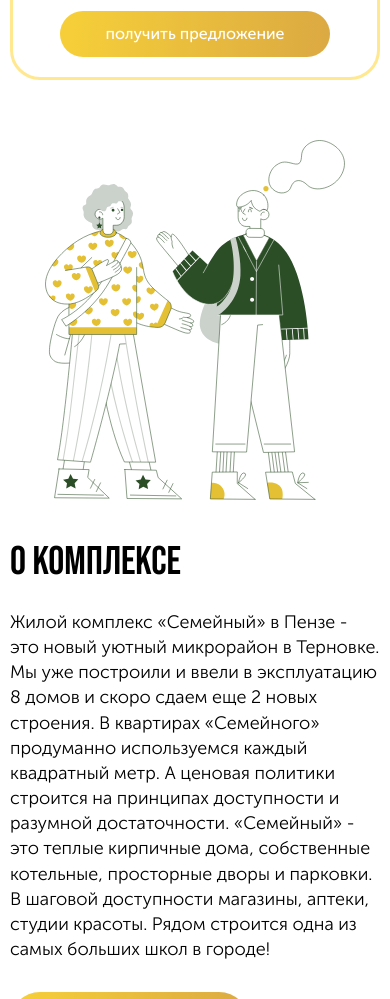
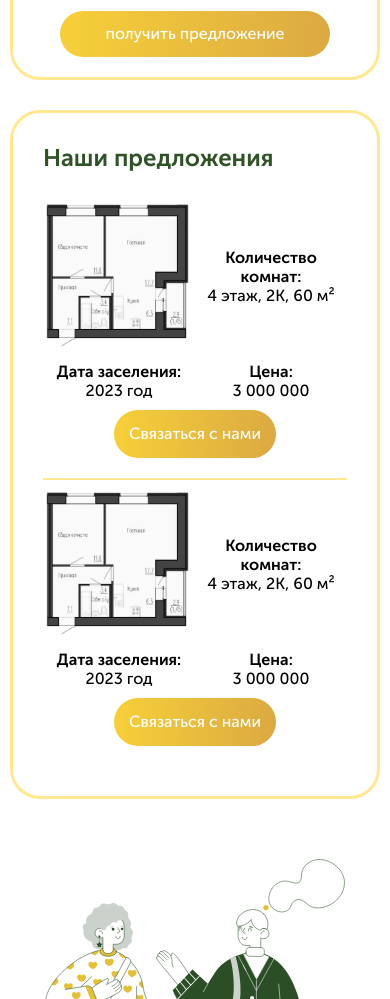
Before and after one commit to ViktoriaZaharova/lcd-family2, a website: page app/index.html in a window 390 px wide. Shown: the part 2617-3616 px from the top of the page. Drawn offline with nearby package versions, Linux system fonts and the light colour scheme.

Commit message:
add section

```diff
--- a/app/index.html
+++ b/app/index.html
@@ -193,41 +193,32 @@
             </div>
           </form>
         </div>
-<!--        результат фильтра-->
-<!--        <div class="choice-variable">-->
-<!--          <a href="img/plane1.jpg" data-fancybox="plane-image" class="btn-lupe"></a>-->
-<!--          <a href="img/plane1.jpg" data-fancybox="plane-image" class="choice-variable__plane"><img src="img/plane1.jpg"-->
-<!--                                                                                                   alt=""></a>-->
-
-<!--          <div class="choice-variable__content">-->
-<!--            <div class="choice-variable__text">-->
-<!--              <h3>2-х комнатная квартира</h3>-->
-
-<!--              <div class="choice-variable__description">-->
-<!--                <ul class="list-characteristics my-ul">-->
-<!--                  <li>-->
-<!--                    <p>Площадь</p><span>40 м²</span>-->
-<!--                  </li>-->
-<!--                  <li>-->
-<!--                    <p>Этаж</p><span>4 этаж</span>-->
-<!--                  </li>-->
-<!--                  <li>-->
-<!--                    <p>Строение</p><span>12</span>-->
-<!--                  </li>-->
-<!--                </ul>-->
-<!--                <ul class="list-characteristics my-ul">-->
-<!--                  <li>-->
-<!--                    <p>Стоимость</p><span>от 3 400 000 ₽</span>-->
-<!--                  </li>-->
-<!--                  <li>-->
-<!--                    <p>В ипотеку</p><span>от 8900 ₽/мес</span>-->
-<!--                  </li>-->
-<!--                </ul>-->
-<!--              </div>-->
-<!--            </div>-->
-<!--            <a href="#" class="btn btn-sm btn-accent">хочу такую</a>-->
-<!--          </div>-->
-<!--        </div>-->
+        <!--        результат фильтра-->
+
+        <div class="sorting-home-result">
+          <h3>Наши предложения</h3>
+          <div class="list-result">
+            <div class="list-result-item">
+              <a href="img/plane1.jpg" class="list-result__plane"><img src="img/plane1.jpg" alt=""></a>
+              <div class="size list-result-td"><strong>Количество комнат:</strong> 4 этаж, 2К, 60 м²</div>
+              <div class="date list-result-td"><strong>Дата заселения:</strong> 2023 год</div>
+              <div class="price list-result-td"><strong>Цена:</strong> 3 000 000</div>
+              <div class="list-result-td">
+                <a href="#" class="btn btn-accent" data-bs-toggle="modal" data-bs-target="#modal1">Связаться с нами</a>
+              </div>
+            </div>
+            <div class="list-result-item">
+              <a href="img/plane1.jpg" class="list-result__plane"><img src="img/plane1.jpg" alt=""></a>
+              <div class="size list-result-td"><strong>Количество комнат:</strong> 4 этаж, 2К, 60 м²</div>
+              <div class="date list-result-td"><strong>Дата заселения:</strong> 2023 год</div>
+              <div class="price list-result-td"><strong>Цена:</strong> 3 000 000</div>
+              <div class="list-result-td">
+                <a href="#" class="btn btn-accent" data-bs-toggle="modal" data-bs-target="#modal1">Связаться с нами</a>
+              </div>
+            </div>
+          </div>
+        </div>
+
         <!--        результат фильтра-->
       </div>
     </div>
--- a/app/sass/main.sass
+++ b/app/sass/main.sass
@@ -213,6 +213,47 @@
     outline: none
     box-shadow: none
 
+.sorting-home-result
+  width: 100%
+  padding: 30px 40px
+  display: flex
+  align-items: center
+  flex-wrap: wrap
+  margin: 30px 0 0
+  border: 3px solid #FFE88F
+    radius: 30px
+  h3
+    margin: 0 0 20px
+    width: 100%
+    font-size: 24px
+    font-weight: 600
+    color: #2F5327
+
+.list-result
+  width: 100%
+  &__plane
+    width: 150px
+    height: 150px
+    @include d-flex
+    img
+      max-height: 100%
+  &-td
+    flex: auto
+    padding: 0 20px
+    text-align: center
+  .btn
+    margin: 0 0 0 auto
+
+
+.list-result-item
+  width: 100%
+  border-bottom: 2px solid #FFE88F
+  display: flex
+  align-items: center
+  padding: 10px 0
+  &:last-child
+    border: none
+
 /*==========  section hots end  ==========*/
 
 /*==========  section about ==========*/
@@ -269,26 +310,6 @@
 .about-slider-item-max
   height: 702px
 /*==========  section about end  ==========*/
-
-/*==========  section  ==========*/
-
-/*==========  section end  ==========*/
-
-/*==========  section  ==========*/
-
-/*==========  section end  ==========*/
-
-/*==========  section  ==========*/
-
-/*==========  section end  ==========*/
-
-/*==========  section  ==========*/
-
-/*==========  section end  ==========*/
-
-/*==========  section  ==========*/
-
-/*==========  section end  ==========*/
 
 /*==========  section location-family ==========*/
 .location-family
--- a/app/sass/media.sass
+++ b/app/sass/media.sass
@@ -268,6 +268,12 @@
     .nav-link
       padding: 0 0 15px
 
+  .list-result-item
+    flex-wrap: wrap
+
+  .list-result-td
+    strong
+      display: block
 
 
 /* Medium Devices, Desktops */
@@ -484,6 +490,21 @@
   .location-family-map
     max-width: 550px
 
+  .list-result-td
+    width: 25%
+    flex: none
+    padding: 0 10px
+    &:last-child
+      width: 100%
+    .btn
+      margin: 0 auto
+
+  .sorting-home-result
+    padding: 30px
+
+  .list-result__plane
+    width: 25%
+
 /* Small Devices, Tablets */
 @media only screen and (max-width: 768px)
   header
@@ -593,6 +614,11 @@
 
   .location-family-map
     max-width: 400px
+
+  .list-result-td, .list-result__plane
+    width: 50%
+    margin: 0 0 10px
+
 
 /* Extra Small Devices, Phones */
 @media only screen and (max-width: 576px)
@@ -905,3 +931,10 @@
 
   .tooltip-wrapper3
     right: 80px
+
+  .list-result-td, .list-result__plane
+    width: 100%
+    padding: 0
+
+  .list-result-td strong
+    display: inline
```
Also changed, not shown: app/css/main.css, app/css/media.css.
